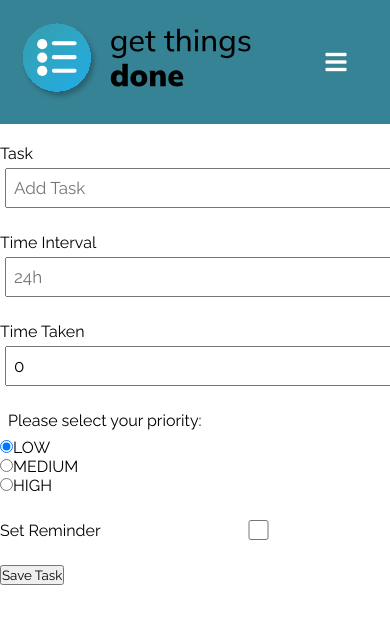
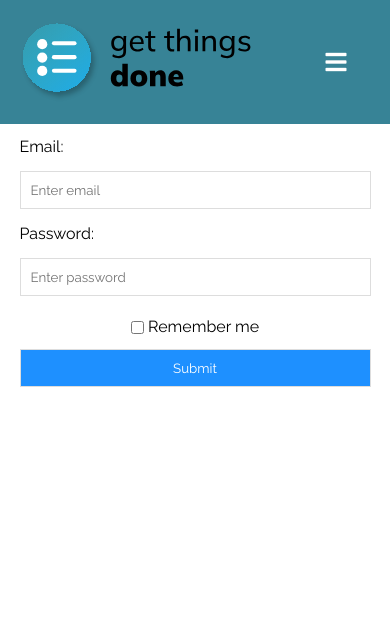
Before and after one commit to fahrican/get-things-done-web, a Vue app: page /create-task in a window 390 px wide. Shown: the top 624 px of the page. Built offline with nearby package versions, Linux system fonts and the light colour scheme.

Commit message:
Polish CSS.

```diff
--- a/src/views/CreateTaskView.vue
+++ b/src/views/CreateTaskView.vue
@@ -1,5 +1,5 @@
 <template>
-  <form @submit="onSubmit" class="add-form">
+  <!--  <form @submit="onSubmit" class="add-form">
       <div class="form-control">
         <label>Task</label>
         <input type="text" v-model="myTask.description" name="text" placeholder="Add Task"/>
@@ -30,7 +30,19 @@
       </div>
 
       <input type="submit" value="Save Task" class="btn btn-block"/>
+    </form>-->
+
+  <form class="form-inline" @submit="onSubmit">
+    <label class="user-input" for="email">Email:</label>
+    <input class="user-input" type="email" id="email" placeholder="Enter email" name="email">
+    <label class="user-input" for="pwd">Password:</label>
+    <input class="user-input" type="password" id="pwd" placeholder="Enter password" name="pswd">
+    <label>
+      <input type="checkbox" name="remember"> Remember me
+    </label>
+    <button class="submit-btn">Submit</button>
   </form>
+
 </template>
 
 <script lang="ts">
@@ -110,6 +122,8 @@ export default defineComponent({
 </script>
 
 <style scoped>
+/*
+
 .add-form {
   margin-bottom: 40px;
 }
@@ -144,4 +158,73 @@ export default defineComponent({
   flex: 2;
   height: 20px;
 }
+*/
+.form-inline {
+  display: flex;
+  flex-flow: row wrap;
+  flex-direction: column;
+  align-items: stretch;
+  margin: 0.5rem auto;
+}
+
+.form-inline label {
+  margin: 5px auto 5px auto;
+  display: inline-block;
+}
+
+.form-inline input {
+  vertical-align: middle;
+  margin: 5px auto 5px auto;
+  padding: 10px;
+  background-color: #fff;
+  border: 1px solid #ddd;
+  display: inline-block;
+}
+
+.user-input {
+  width: 50%;
+}
+
+.submit-btn {
+  padding: 10px 20px;
+  background-color: dodgerblue;
+  border: 1px solid #ddd;
+  color: white;
+  cursor: pointer;
+  display: flex;
+  margin: 0 auto;
+  width: 20%;
+  text-align: center;
+  justify-content: center;
+}
+
+
+.form-inline button:hover {
+  background-color: royalblue;
+}
+
+@media (max-width: 800px) {
+  .form-inline input {
+    margin: 10px auto;
+  }
+
+  .user-input {
+    width: 90%;
+  }
+
+  .submit-btn {
+    padding: 10px 20px;
+    background-color: dodgerblue;
+    border: 1px solid #ddd;
+    color: white;
+    cursor: pointer;
+    max-width: 90%;
+    text-align: center;
+    margin: 0 auto;
+    width: 90%;
+    justify-content: center;
+  }
+
+}
+
 </style>
```
Lines whose indentation alone changed are shown as unchanged.
